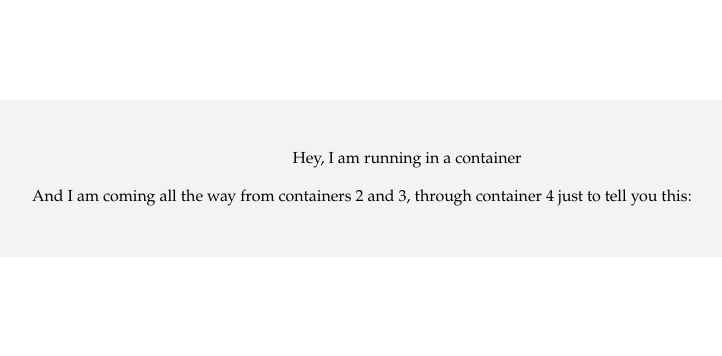
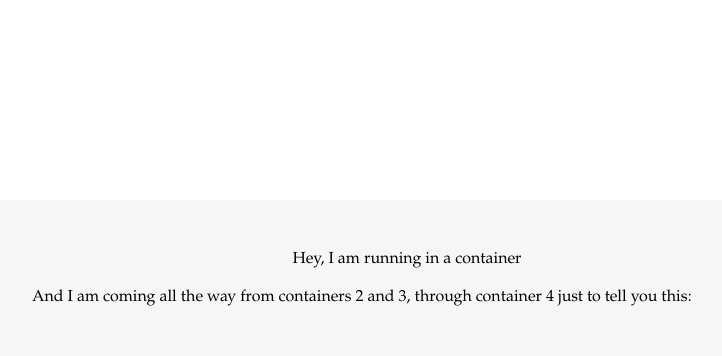
Before and after one commit to ddiazsouto/Sentencer, a Flask app: page / in a window 1280 px wide. Shown: the top 356 px of the page, without its empty margins (168-890 px from the left). Run offline with Flask 2, Linux system fonts and the light colour scheme; data that the repository does not hold is empty.

Commit message:
Updated html

```diff
--- a/Service1/templates/main.html
+++ b/Service1/templates/main.html
@@ -60,12 +60,12 @@
     background-color: lightblue; width: 20px; padding: 50px;
 
     position:fixed;
-    border-radius:7px;
+    border-radius:8px;
     width:750px;
     /* height:510px; */
-    background:#eeeeeeaf;
+    background:#eeeeee88;
     left:150px;
-    top:100px;
+    top:200px;
 
     }
         </style>
```
